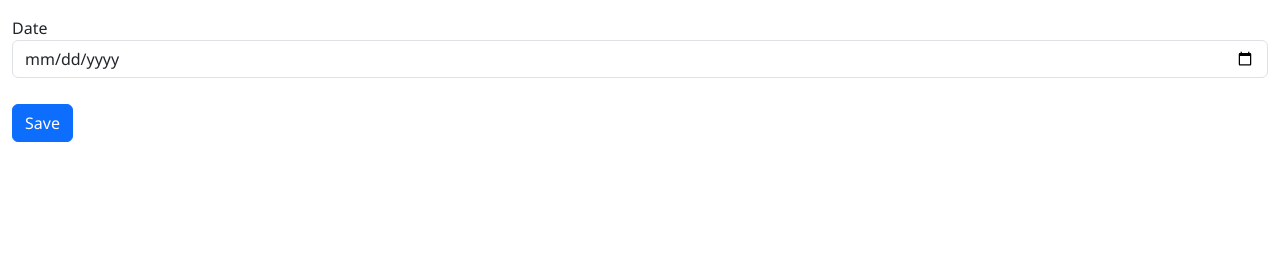
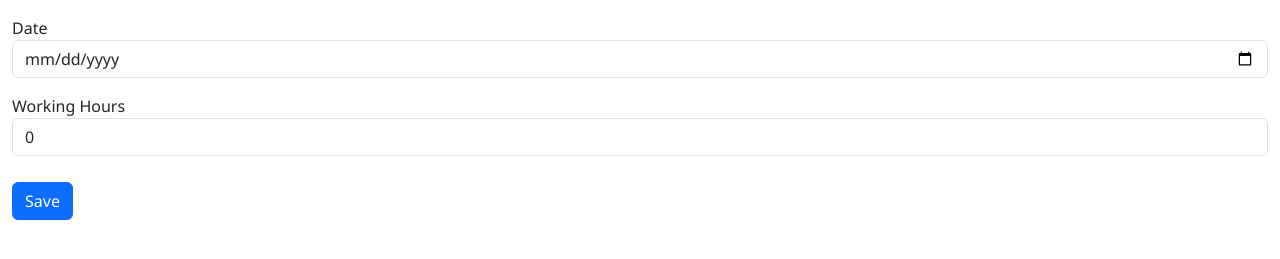
Before and after one commit to sachinsonipa/resource_scheduler, a Flask app: page /add_timeoff in a window 1280 px wide. Shown: the part 200-459 px from the top of the page. Run offline with Flask 2, Linux system fonts and the light colour scheme.

Commit message:
Support partial-day time off with working hours

```diff
--- a/app.py
+++ b/app.py
@@ -26,7 +26,7 @@ def ensure_files():
         df_res = pd.DataFrame(columns=[
             'ResourceId', 'ResourceName', 'WorkingHrs'
         ])
-        df_timeoff = pd.DataFrame(columns=['ResourceId', 'TimeOffDate'])
+        df_timeoff = pd.DataFrame(columns=['ResourceId', 'TimeOffDate', 'WorkingHrs'])
         df_hol = pd.DataFrame(columns=['HolidayDate'])
         with pd.ExcelWriter(RESOURCE_FILE, engine='openpyxl') as writer:
             df_res.to_excel(writer, sheet_name='Resource', index=False)
@@ -62,22 +62,31 @@ def load_resources():
 # … your ensure_files(), load_resources(), load_holidays(), save_resources() etc.
 
 def load_timeoff():
-    """Return TimeOff DataFrame with ResourceId and TimeOffDate as date."""
+    """Return TimeOff DataFrame with normalized types.
+
+    ``WorkingHrs`` represents the number of working hours on the time‑off day
+    (defaulting to 0 meaning a full day off).
+    """
     df = pd.read_excel(
         RESOURCE_FILE,
         sheet_name='TimeOff',
-        dtype={'ResourceId': str, 'TimeOffDate': object}
+        dtype={'ResourceId': str, 'TimeOffDate': object, 'WorkingHrs': float}
     )
-    # Some legacy files may carry extra columns (e.g. ``WorkingHrs``). Keep
-    # only the expected fields so later merges don't create suffixed column
-    # names that break selection.
-    df = df.loc[:, [c for c in ['ResourceId', 'TimeOffDate'] if c in df.columns]]
+    # Keep only known columns to avoid duplicate names when merging later on.
+    df = df.loc[:, [c for c in ['ResourceId', 'TimeOffDate', 'WorkingHrs'] if c in df.columns]]
+
     if 'TimeOffDate' in df.columns:
         df['TimeOffDate'] = (
             pd.to_datetime(df['TimeOffDate'], errors='coerce')
               .dt.date
         )
         df = df.dropna(subset=['TimeOffDate'])
+
+    if 'WorkingHrs' not in df.columns:
+        df['WorkingHrs'] = 0.0
+    else:
+        df['WorkingHrs'] = pd.to_numeric(df['WorkingHrs'], errors='coerce').fillna(0)
+
     return df
 
 @app.route('/timeoff')
@@ -85,16 +94,20 @@ def view_timeoff():
     df_timeoff = load_timeoff()
     df_res = load_resources()
 
+    today = datetime.today().date()
+    default_start = today.isoformat()
+    default_end = today.replace(month=12, day=31).isoformat()
+
     resource_filter = request.args.get('resource', '').strip()
-    start = request.args.get('start', '').strip()
-    end = request.args.get('end', '').strip()
+    start = request.args.get('start', default_start).strip() or default_start
+    end = request.args.get('end', default_end).strip() or default_end
 
     if resource_filter:
         df_timeoff = df_timeoff[df_timeoff['ResourceId'] == resource_filter]
 
-    # Merge to pull in ResourceName & WorkingHrs from the Resource sheet
+    # Merge to pull in ResourceName from the Resource sheet
     df = df_timeoff.merge(
-        df_res[['ResourceId', 'ResourceName', 'WorkingHrs']],
+        df_res[['ResourceId', 'ResourceName']],
         on='ResourceId',
         how='left'
     )
@@ -133,14 +146,26 @@ def add_timeoff():
     if request.method == 'POST':
         rid  = request.form['resource_id']
         date = request.form['timeoff_date']
+        work_val = request.form.get('working_hrs', '').strip()
+
         try:
             timeoff_date = datetime.fromisoformat(date).date()
         except Exception:
             flash("Invalid date format.", 'error')
             return redirect(url_for('add_timeoff'))
 
+        try:
+            work_hrs = float(work_val) if work_val else 0
+        except ValueError:
+            flash("Invalid working hours.", 'error')
+            return redirect(url_for('add_timeoff'))
+
         # append new TimeOff row
-        new = {'ResourceId': rid, 'TimeOffDate': timeoff_date}
+        new = {
+            'ResourceId': rid,
+            'TimeOffDate': timeoff_date,
+            'WorkingHrs': work_hrs
+        }
         df_timeoff = pd.concat([df_timeoff, pd.DataFrame([new])], ignore_index=True)
 
         # save back
@@ -211,9 +236,12 @@ def compute_work_hours(resource_id, start_dt, end_dt, df_res):
     row = df_res.set_index('ResourceId').loc[resource_id]
     workinghrs = int(row['WorkingHrs'])
 
-    # unique set of time‑off dates for this resource
-    timeoff_days = set(
-        timeoff_df[timeoff_df['ResourceId'] == resource_id]['TimeOffDate']
+    # Map of date -> minimum working hours remaining on that day
+    timeoff_map = (
+        timeoff_df[timeoff_df['ResourceId'] == resource_id]
+        .groupby('TimeOffDate')['WorkingHrs']
+        .min()
+        .to_dict()
     )
 
     total = 0
@@ -224,8 +252,9 @@ def compute_work_hours(resource_id, start_dt, end_dt, df_res):
         # business day check
         if curr.weekday() < 5 and curr not in hols:
             total += workinghrs
-            if curr in timeoff_days:
-                timeoff_hours += workinghrs
+            if curr in timeoff_map:
+                w = max(0, min(workinghrs, timeoff_map[curr]))
+                timeoff_hours += workinghrs - w
         curr += timedelta(days=1)
 
     available = total - timeoff_hours
--- a/templates/add_timeoff.html
+++ b/templates/add_timeoff.html
@@ -16,6 +16,11 @@
       <input name="timeoff_date" type="date" class="form-control" required>
     </label>
   </div>
+  <div class="mb-3">
+    <label class="form-label">Working Hours
+      <input name="working_hrs" type="number" step="0.25" min="0" class="form-control" value="0">
+    </label>
+  </div>
   <button type="submit" class="btn btn-primary">Save</button>
 </form>
 {% endblock %}
--- a/templates/timeoff.html
+++ b/templates/timeoff.html
@@ -37,7 +37,7 @@
   <tr>
     <th>ResourceId</th>
     <th>Resource Name</th>
-    <th>WorkingHrs</th>
+    <th>Working Hours</th>
     <th>TimeOff Date</th>
   </tr>
   {% for p in timeoff %}
```
